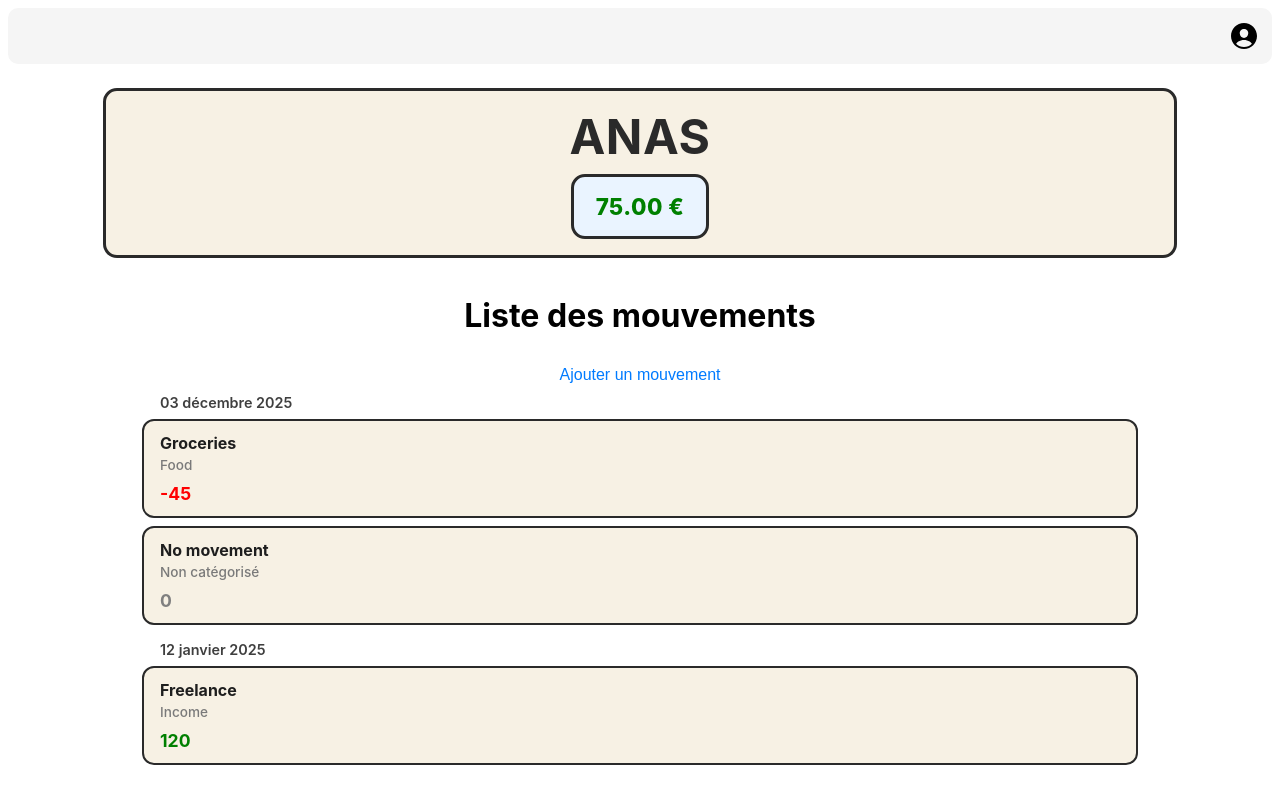
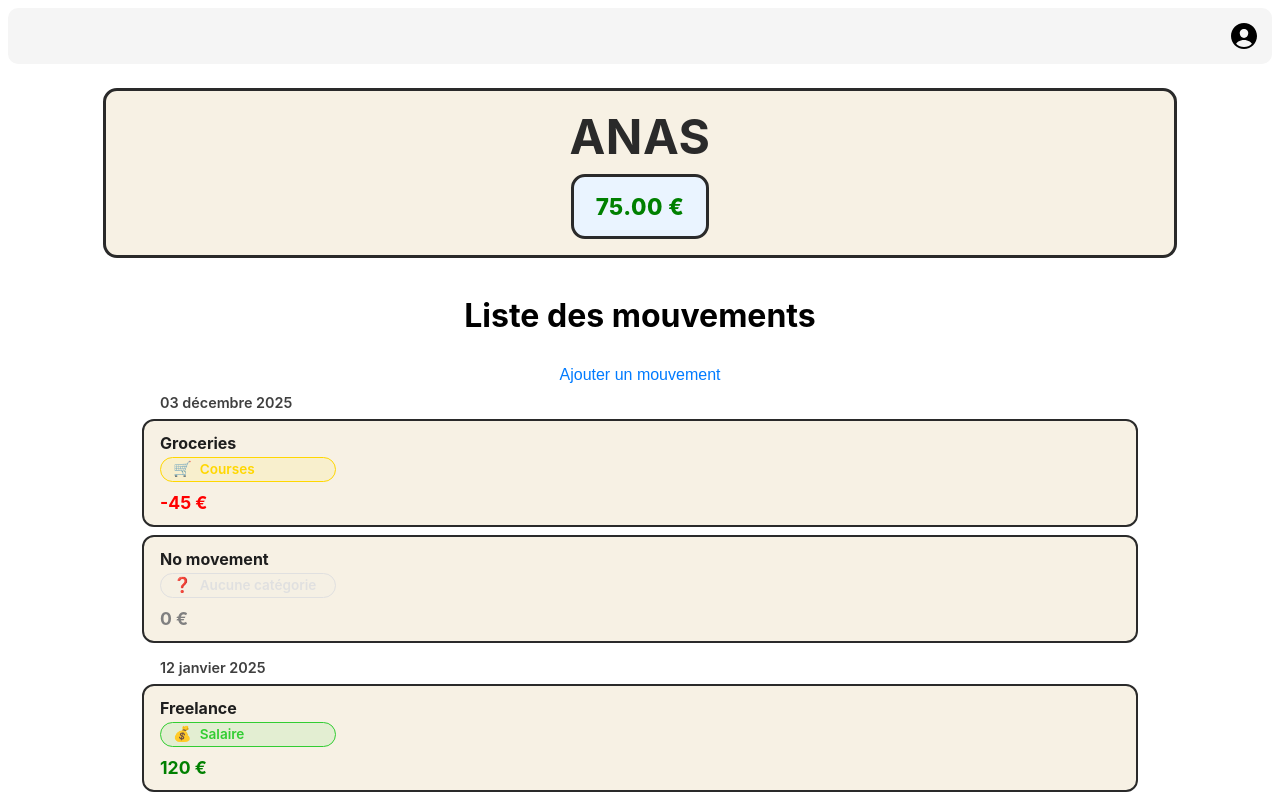
Before and after one commit to gaetanoy/budget-tracker, a React (Vite) app in the folder frontend/: page / in a window 1280 px wide. Built offline with nearby package versions, Linux system fonts and the light colour scheme.

Commit message:
feat: improve type checking from DB + add the new `<CategoryBadge>`

```diff
--- a/frontend/src/components/atoms/Movement/Movement.tsx
+++ b/frontend/src/components/atoms/Movement/Movement.tsx
@@ -1,13 +1,19 @@
 import React from "react";
 import { type MovementProps } from "./Movement.types";
 import * as Styled from "./Movement.styles";
+import { CategoryBadge } from "../CategoryBadge/CategoryBadge";
+import { DEFAULT_CATEGORY } from "../../../types/Category";
 
 export const Movement: React.FC<MovementProps> = (props: MovementProps) => {
   return (
     <Styled.Container>
       <Styled.Label>{props.label}</Styled.Label>
-      <Styled.Category>{props.category ?? "Non catégorisé"}</Styled.Category>
-      <Styled.Value value={props.value}>{props.value}</Styled.Value>
+      {props.category ? (
+        <CategoryBadge category={props.category} />
+      ) : (
+        <CategoryBadge category={DEFAULT_CATEGORY} />
+      )}
+      <Styled.Value value={props.value}>{props.value} €</Styled.Value>
     </Styled.Container>
   );
 };
--- a/frontend/src/components/atoms/Movement/Movement.types.ts
+++ b/frontend/src/components/atoms/Movement/Movement.types.ts
@@ -1,6 +1,8 @@
+import type { Category } from "../../../types/Category";
+
 export type MovementProps = {
   value: number;
   label: string;
   date: Date;
-  category?: string | null;
+  category?: Category;
 };
--- a/frontend/src/components/molecules/AddMovementModal/AddMovementModal.tsx
+++ b/frontend/src/components/molecules/AddMovementModal/AddMovementModal.tsx
@@ -1,13 +1,14 @@
 import React, { useState } from "react";
 import * as Styled from "./AddMovementModal.styles";
 import type { AddMovementModalProps } from "./AddMovementModal.types";
+import { DEFAULT_CATEGORY, type Category } from "../../../types/Category";
 
 export const AddMovementModal: React.FC<AddMovementModalProps> = (
   props: AddMovementModalProps
 ) => {
   const [label, setLabel] = useState("");
   const [amount, setAmount] = useState("");
-  const [category, setCategory] = useState<string>("");
+  const [category, setCategory] = useState<Category>(DEFAULT_CATEGORY);
   const [date, setDate] = useState<string>(
     new Date().toISOString().split("T")[0]
   );
@@ -50,8 +51,16 @@ export const AddMovementModal: React.FC<AddMovementModalProps> = (
           />
 
           <Styled.Select
-            value={category}
-            onChange={(e) => setCategory(e.target.value)}
+            value={category.title}
+            onChange={(e) => {
+              const selectedTitle = e.target.value;
+              const selectedCategory = props.categories.find(
+                (cat) => cat.title === selectedTitle
+              );
+              if (selectedCategory) {
+                setCategory(selectedCategory);
+              }
+            }}
           >
             <option value="">-- Choisir une catégorie --</option>
             {props.categories.map((cat, index) => (
--- a/frontend/src/components/organisms/App/App.tsx
+++ b/frontend/src/components/organisms/App/App.tsx
@@ -1,41 +1,41 @@
+import React, { useState } from "react";
 import * as Styled from "./App.styles";
 import Summary from "../../molecules/Summary/Summary";
 import { Movements } from "../../molecules/Movements/Movements";
 import type { MovementProps } from "../../atoms/Movement/Movement.types";
-import { useState } from "react";
 import { AddMovementModal } from "../../molecules/AddMovementModal/AddMovementModal";
 import type { Category } from "../../../types/Category";
 
 export default function App() {
+  const [categories] = useState<Category[]>([
+    { title: "Courses", color: "#FFD700", icon: "🛒" },
+    { title: "Loyer", color: "#FF4500", icon: "🏠" },
+    { title: "Salaire", color: "#32CD32", icon: "💰" },
+    { title: "Loisirs", color: "#87CEEB", icon: "🎉" },
+    { title: "Transport", color: "#808080", icon: "🚌" },
+    { title: "Santé", color: "#FF69B4", icon: "❤️" },
+  ]); // TODO API Call
+
   const [movements, setMovements] = useState<MovementProps[]>([
     {
       value: -45,
       label: "Groceries",
-      category: "Food",
+      category: categories[0],
       date: new Date("2025-12-03"),
     },
     {
       value: 120,
       label: "Freelance",
-      category: "Income",
+      category: categories[2],
       date: new Date("2025-01-12"),
     },
     {
       value: 0,
       label: "No movement",
-      category: null,
+      category: undefined,
       date: new Date("2025-12-03"),
     },
   ]); // TODO API Call
-  // TODO API Call
-  const [categories] = useState<Category[]>([
-    { title: "Courses" },
-    { title: "Loyer" },
-    { title: "Salaire" },
-    { title: "Loisirs" },
-    { title: "Transport" },
-    { title: "Santé" },
-  ]);
 
   const [isModalOpen, setIsModalOpen] = useState(false);
 
--- a/frontend/src/types/Category.ts
+++ b/frontend/src/types/Category.ts
@@ -1,3 +1,11 @@
 export type Category = {
   title: string;
+  color: string;
+  icon: string;
 };
+
+export const DEFAULT_CATEGORY: Category = {
+  title: "Aucune catégorie",
+  color: "#E0E0E0",
+  icon: "❓",
+};
```
Also changed, not shown: frontend/src/types/Transaction.ts (added, +9 -0 lines).
